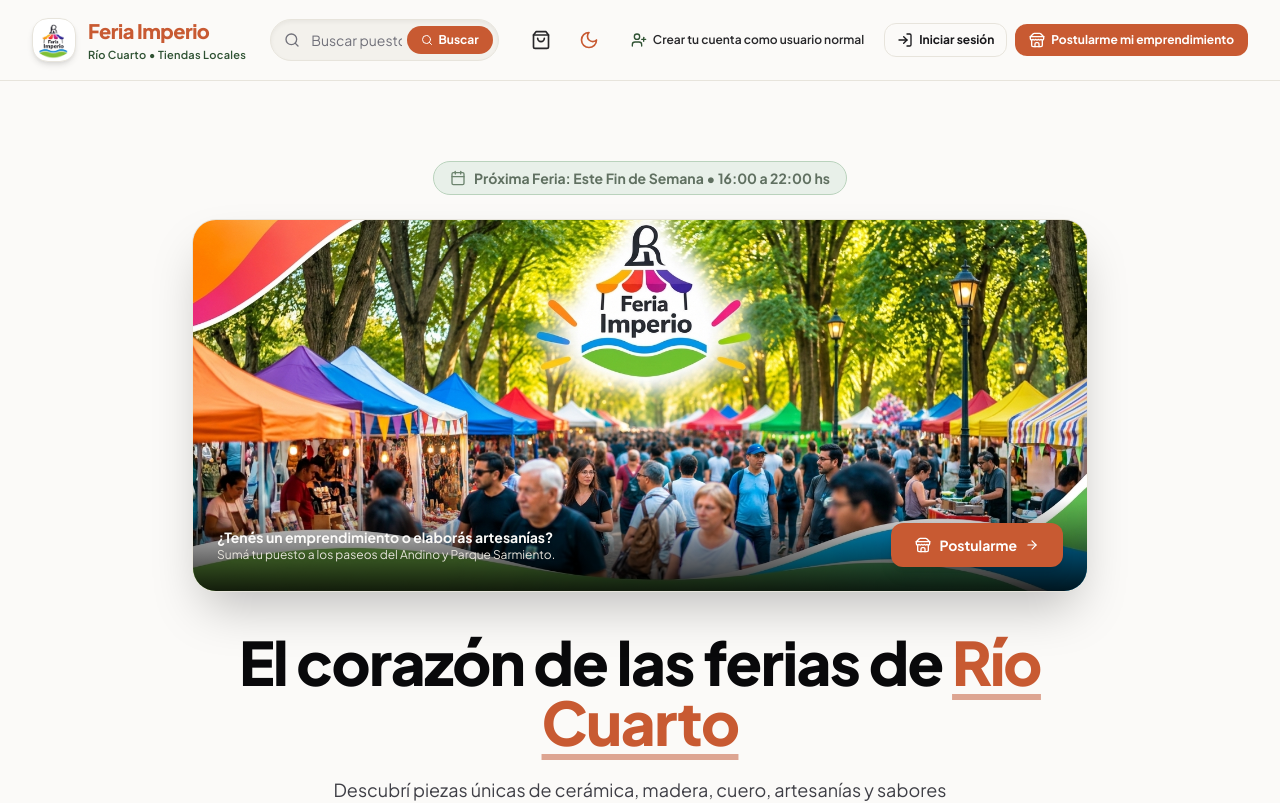
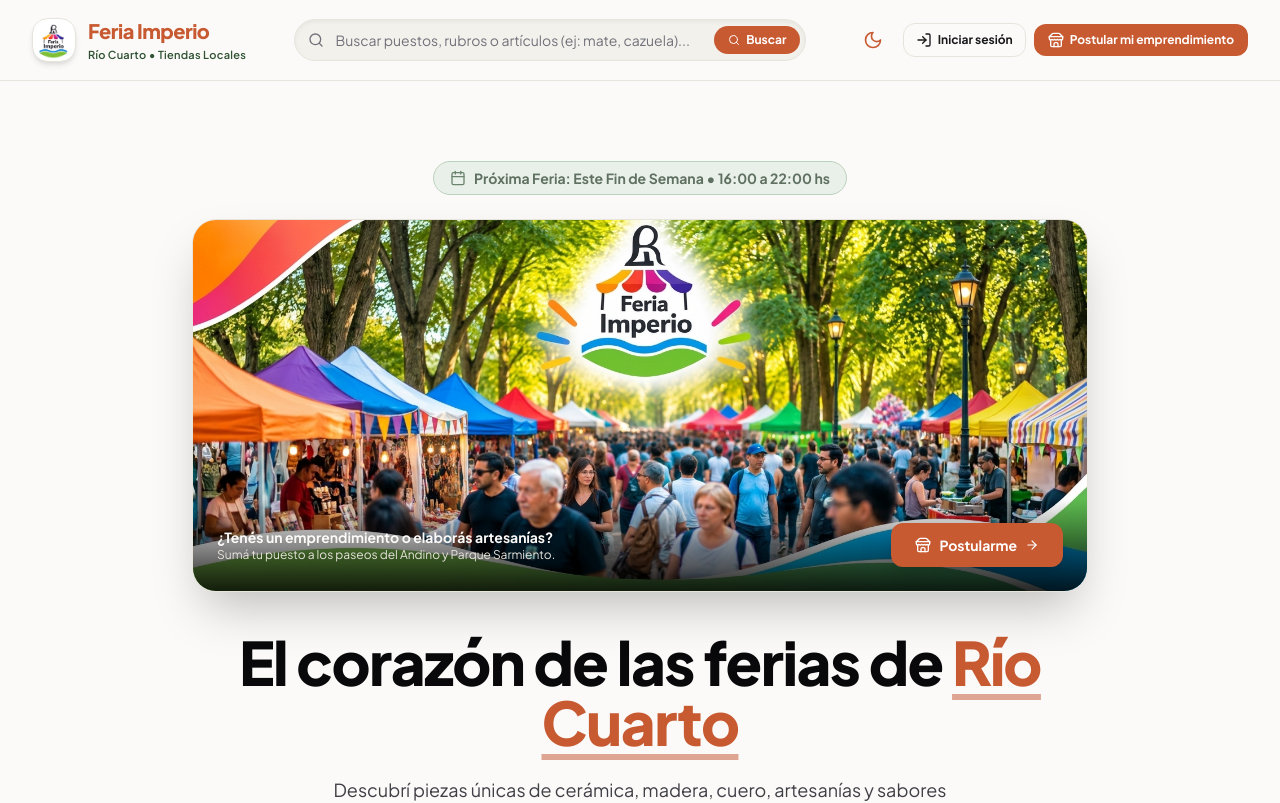
Before and after one commit to AlejoAlaminos/EFI-feria-imperio, a React (Vite) app: page / in a window 1280 px wide. Shown: the top 803 px of the page. Built offline with nearby package versions, Linux system fonts and the light colour scheme.

Commit message:
feat(navbar): remover botones crear cuenta y lista de feria, y renombrar a postular mi emprendimiento

```diff
--- a/src/components/layout/NavBar.tsx
+++ b/src/components/layout/NavBar.tsx
@@ -13,7 +13,6 @@
   ShieldCheck,
   User,
   Compass,
-  UserPlus,
   Store,
 } from 'lucide-react';
 import { ThemeToggle } from '../common/ThemeToggle';
@@ -138,38 +137,12 @@
 
           {/* 3. Acciones y Perfil (Derecha) */}
           <div className="flex items-center gap-2 sm:gap-3 shrink-0">
-            {/* Cart / Lista Button */}
-            <button
-              onClick={toggleCart}
-              className="relative p-2 rounded-xl text-charcoal-700 dark:text-sand-200 hover:bg-sand-200 dark:hover:bg-charcoal-700 active:scale-95 transition-all focus:outline-none focus:ring-2 focus:ring-terracotta"
-              aria-label="Ver mi lista de compras"
-              title="Mi Lista de Feria"
-            >
-              <ShoppingBag className="w-5 h-5" />
-              {totalItems > 0 && (
-                <span className="absolute -top-1 -right-1 w-5 h-5 rounded-full bg-terracotta text-white font-black text-[10px] flex items-center justify-center shadow-xs animate-in zoom-in-75">
-                  {totalItems > 99 ? '99+' : totalItems}
-                </span>
-              )}
-            </button>
-
             <ThemeToggle />
 
             {/* SECCIÓN DE AUTENTICACIÓN (COMPRADOR / FERIANTE) */}
             {!isAuthenticated ? (
               <div className="hidden sm:flex items-center gap-1.5 lg:gap-2">
-                {/* 1. Crear tu cuenta como usuario normal */}
-                <button
-                  type="button"
-                  onClick={() => openLoginModal('comprador', 'register')}
-                  className="inline-flex items-center gap-1.5 px-3 py-2 rounded-xl text-charcoal-700 dark:text-sand-200 hover:text-forest dark:hover:text-forest-400 hover:bg-sand-200 dark:hover:bg-charcoal-700 text-xs font-semibold transition-all active:scale-95"
-                  title="Crear tu cuenta como usuario normal"
-                >
-                  <UserPlus className="w-4 h-4 text-forest dark:text-forest-400" />
-                  <span>Crear tu cuenta como usuario normal</span>
-                </button>
-
-                {/* 2. Iniciar sesión */}
+                {/* 1. Iniciar sesión */}
                 <button
                   type="button"
                   onClick={() => openLoginModal('comprador', 'login')}
@@ -180,15 +153,15 @@
                   <span>Iniciar sesión</span>
                 </button>
 
-                {/* 3. Postularme mi emprendimiento */}
+                {/* 2. Postular mi emprendimiento */}
                 <button
                   type="button"
                   onClick={openPostulacionModal}
                   className="inline-flex items-center gap-1.5 px-3.5 py-2 rounded-xl bg-terracotta hover:bg-terracotta-600 text-white text-xs font-bold shadow-xs active:scale-95 transition-all cursor-pointer"
-                  title="Postularme con mi emprendimiento a la feria física"
+                  title="Postular mi emprendimiento a la feria física"
                 >
                   <Store className="w-4 h-4" />
-                  <span>Postularme mi emprendimiento</span>
+                  <span>Postular mi emprendimiento</span>
                 </button>
               </div>
             ) : userRole === 'comprador' && currentComprador ? (
@@ -456,18 +429,6 @@
                   type="button"
                   onClick={() => {
                     setMobileMenuOpen(false);
-                    openLoginModal('comprador', 'register');
-                  }}
-                  className="w-full flex items-center justify-center gap-2 py-3 rounded-xl border border-sand-300 dark:border-charcoal-600 text-charcoal-800 dark:text-sand-100 hover:bg-sand-200 dark:hover:bg-charcoal-700 font-bold text-sm shadow-xs transition-all"
-                >
-                  <UserPlus className="w-4 h-4 text-forest dark:text-forest-400" />
-                  <span>Crear tu cuenta como usuario normal</span>
-                </button>
-
-                <button
-                  type="button"
-                  onClick={() => {
-                    setMobileMenuOpen(false);
                     openLoginModal('comprador', 'login');
                   }}
                   className="w-full flex items-center justify-center gap-2 py-3 rounded-xl bg-forest hover:bg-forest-600 text-white font-bold text-sm shadow-md transition-all"
@@ -485,7 +446,7 @@
                   className="w-full flex items-center justify-center gap-2 py-3 rounded-xl bg-terracotta hover:bg-terracotta-600 text-white font-bold text-sm shadow-md transition-all text-center cursor-pointer"
                 >
                   <Store className="w-4 h-4" />
-                  <span>Postularme mi emprendimiento</span>
+                  <span>Postular mi emprendimiento</span>
                 </button>
               </div>
             ) : userRole === 'comprador' ? (
```
